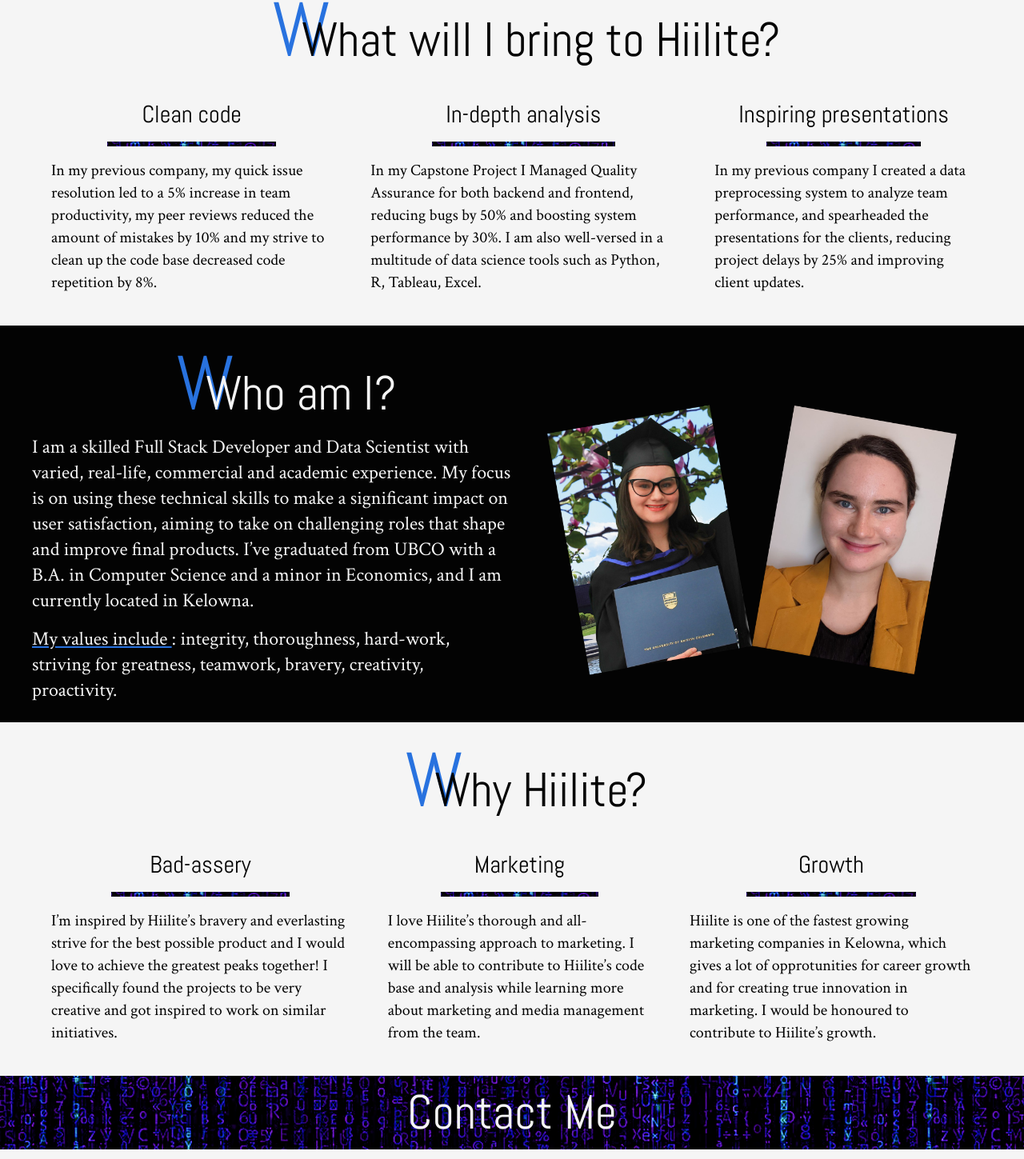
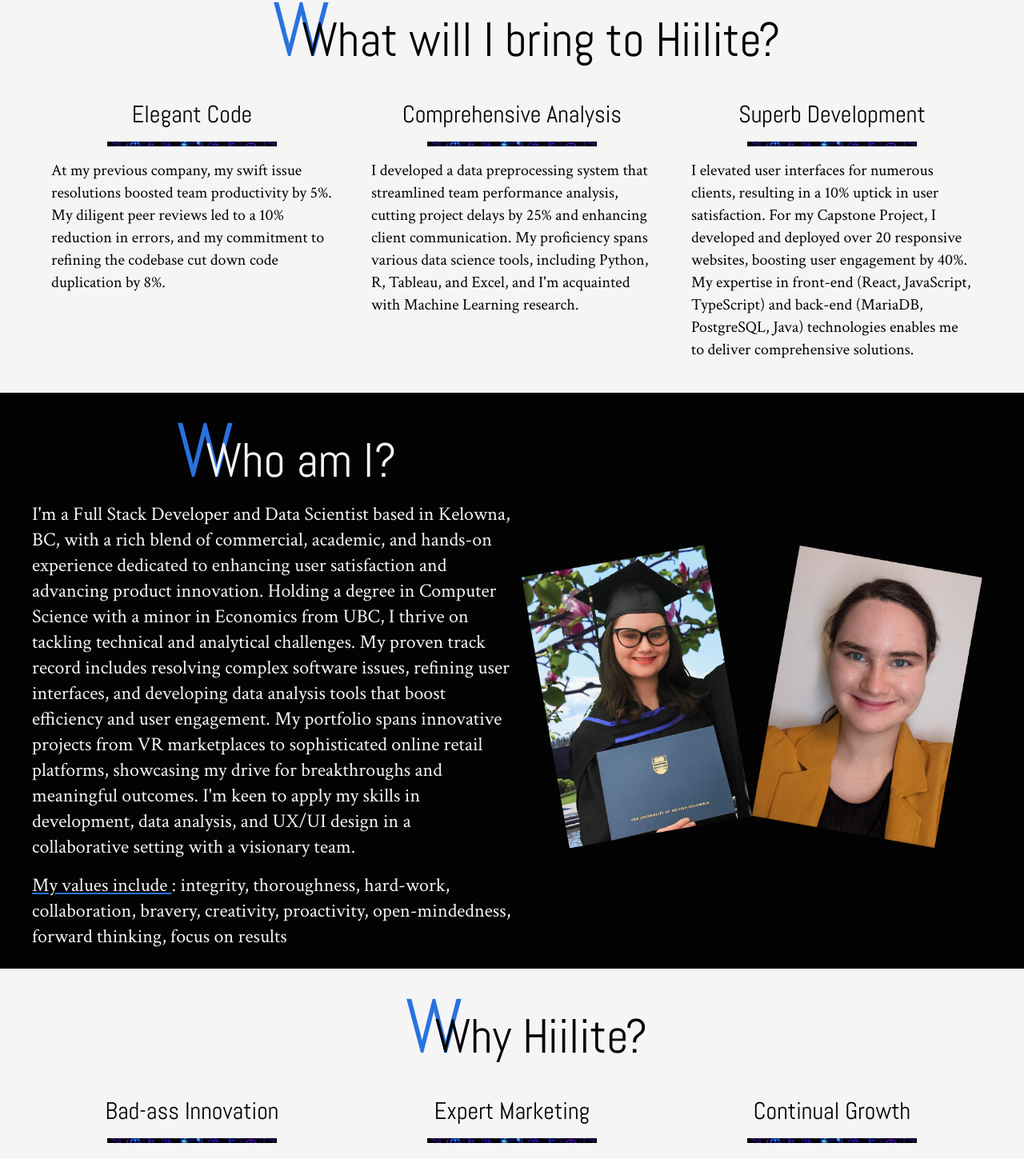
Before and after one commit to ElizavetaZhukova1/lizacodes, a React (Create React App) app: page /#/ForHiilite in a window 1280 px wide. Shown: the part 835-2284 px from the top of the page at 80% size. Built offline with nearby package versions, Linux system fonts and the light colour scheme.

Commit message:
Finished with Hiilite website

```diff
--- a/src/components/ContactMe.js
+++ b/src/components/ContactMe.js
@@ -15,12 +15,12 @@
         <img src={flameRed} alt="Red Flame" className="md:h-12 xs:max-md:h-8 md:group-hover:h-16 xs:max-md:group-hover:h-12 transition-all duration-300 motion-reduce:transition-none xs:max-md:motion-reduce:group-hover:h-8 md:motion-reduce:group-hover:h-12" />
         <div className="md:text-3xl md:group-hover:text-4xl xs:max-md:text-xl xs:max-md:group-hover:text-2xl transition-all duration-300 motion-reduce:transition-none md:motion-reduce:group-hover:text-3xl xs:max-md:motion-reduce:group-hover:text-xl">elizavetazhukova57@gmail.com</div>
         </div>
-        <div className="flex space-x-4 ml-1 md:items-end xs:max-md:items-center group">
+        <div className="flex space-x-4 ml-1 md:text-end md:items-end md:justify-end xs:max-md:items-center group">
         <img src={flameBlue} alt="Blue Flame" className="md:h-7 xs:max-md:h-5 xs:max-md:group-hover:h-9 md:group-hover:h-11 transition-all duration-300 motion-reduce:transition-none md:motion-reduce:group-hover:h-7 xs:max-md:motion-reduce:group-hover:h-5" />
-        <a href="https://www.linkedin.com/in/elizaveta-zhukova-computer-science/" className=" hover:text-blue_light md:text-2xl xs:max-md:text-lg md:group-hover:text-3xl xs:max-md:group-hover:text-xl transition-all duration-300 motion-reduce:transition-none md:motion-reduce:group-hover:text-2xl xs:max-md:motion-reduce:group-hover:text-lg" target="_blank" rel="noopener noreferrer">
+        <a href="https://www.linkedin.com/in/elizaveta-zhukova-computer-science/" className="hover:text-blue_light md:text-2xl xs:max-md:text-lg md:group-hover:text-3xl xs:max-md:group-hover:text-xl transition-all duration-300 motion-reduce:transition-none md:motion-reduce:group-hover:text-2xl xs:max-md:motion-reduce:group-hover:text-lg" target="_blank" rel="noopener noreferrer">
         linkedin.com/in/elizaveta-zhukova-computer-science/</a>
         </div>
-        <div className="flex space-x-4 ml-1 md:items-end xs:max-md:items-center group">
+        <div className="flex space-x-4 ml-1 md:text-end md:items-end xs:max-md:items-center group">
         <img src={flameBlue} alt="Blue Flame" className="md:h-7 xs:max-md:h-5 xs:max-md:group-hover:h-9 md:group-hover:h-11 transition-all duration-300 motion-reduce:transition-none md:motion-reduce:group-hover:h-7 xs:max-md:motion-reduce:group-hover:h-5" />
         <div className="md:text-2xl xs:max-md:text-lg md:group-hover:text-3xl xs:max-md:group-hover:text-xl transition-all duration-300 motion-reduce:transition-none md:motion-reduce:group-hover:text-2xl xs:max-md:motion-reduce:group-hover:text-lg">+1 250-575-8422 </div>
         </div>
--- a/src/components/GenBenSections.js
+++ b/src/components/GenBenSections.js
@@ -4,7 +4,7 @@
 const GenBenSections = ({firstHead, firstPar, secondHead, secondPar, thirdHead, thirdPar}) => {
   return (
 
-    <div className="flex md:justify-around md:items-left xs:max-md:flex-col xs:max-md:justify-evenly xs:max-md:items-center xs:max-md:space-x-4 mx-10 mt-10 mb-4 text-black_bg">
+    <div className="md:grid md:grid-cols-3 xs:max-md:flex md:justify-around md:items-left xs:max-md:flex-col xs:max-md:justify-evenly xs:max-md:items-center xs:max-md:space-x-4 mx-10 mt-10 mb-4 text-black_bg">
         <GenBenOneSec head={firstHead} par={firstPar}/>
         <GenBenOneSec head={secondHead} par={secondPar}/>
         <GenBenOneSec head={thirdHead} par={thirdPar}/>
--- a/src/components/GenWho.js
+++ b/src/components/GenWho.js
@@ -3,11 +3,7 @@
 import LinkPhoto from '../assets/link_photo.png';
 import GenLetterHead from './GenLetterHead';
 
-const GenWho = ({aboutMe=`I am a skilled Full Stack Developer and Data Scientist with varied, real-life,
-commercial and academic experience. My focus is on using these technical skills to make a significant
-impact on user satisfaction, aiming to take on challenging roles that shape and improve final products.
-I’ve graduated from UBCO with a B.A. in Computer Science and a minor in Economics, and I am currently
-located in Kelowna.`, myValues}) => {
+const GenWho = ({aboutMe=`I'm a Full Stack Developer and Data Scientist based in Kelowna, BC, with a rich blend of commercial, academic, and hands-on experience dedicated to enhancing user satisfaction and advancing product innovation. Holding a degree in Computer Science with a minor in Economics from UBC, I thrive on tackling technical and analytical challenges. My proven track record includes resolving complex software issues, refining user interfaces, and developing data analysis tools that boost efficiency and user engagement. My portfolio spans innovative projects from VR marketplaces to sophisticated online retail platforms, showcasing my drive for breakthroughs and meaningful outcomes. I'm keen to apply my skills in development, data analysis, and UX/UI design in a collaborative setting with a visionary team.`, myValues}) => {
   return (
     <div className="bg-black_bg text-white_bg py-6 md:grid md:grid-cols-2 xs:max-md:flex xs:max-md:flex-col md:px-10 xs:max-md:px-8">
         <div className="flex flex-col">
@@ -22,13 +18,13 @@
     <img
           src={gradPhoto}
           alt="Liza's graduation"
-          className="object-left justify-start items-start object-contain max-w-64 hover:max-w-72 transition-all duration-300 motion-reduce:transition-none motion-reduce:hover:max-w-64"
+          className="object-left justify-start items-start object-contain max-w-72 hover:max-w-80 transition-all duration-300 motion-reduce:transition-none motion-reduce:hover:max-w-64"
           style={{zIndex:20 }} // Adjust the size as needed
         />
     <img
           src={LinkPhoto}
           alt="Liza's LinkedIn Portrait"
-          className="object-right justify-end items-end object-contain max-w-64 hover:max-w-72 transition-all duration-300 motion-reduce:transition-none motion-reduce:hover:max-w-64"
+          className="object-right justify-end items-end object-contain max-w-72 hover:max-w-80 transition-all duration-300 motion-reduce:transition-none motion-reduce:hover:max-w-64"
           style={{ zIndex:10 }} // Adjust the size as needed
         />
     </div>
--- a/src/pages/ForHiilite.js
+++ b/src/pages/ForHiilite.js
@@ -13,31 +13,25 @@
 
   <div>
      <TopContact />
-    <GenIntro care1="code" care2="data" care3="marketing" compName="Hiilite" compPoss="Hiilite's"/>
-    <GenWhiteBg headQuestion={"What will I bring to Hiilite?"} firstHead={"Clean code"}
-    firstPar={`In my previous company, my quick issue resolution led to a 5% increase in team productivity,
-    my peer reviews reduced the amount of mistakes by 10% and my strive to clean up the code base
-     decreased code repetition by 8%.`}
-     secondHead={"In-depth analysis"} secondPar={`In my Capstone Project I Managed Quality Assurance for both backend
-     and frontend, reducing bugs by 50% and boosting system performance by 30%.
-     I am also well-versed in a multitude of data science tools such as Python, R, Tableau, Excel.`
+    <GenIntro care1="website development" care2="data" care3="marketing" compName="Hiilite" compPoss="Hiilite's"/>
+    <GenWhiteBg headQuestion={"What will I bring to Hiilite?"} firstHead={"Elegant Code"}
+    firstPar={`At my previous company, my swift issue resolutions boosted team productivity by 5%. My diligent peer reviews led to a 10% reduction in errors, and my commitment to refining the codebase cut down code duplication by 8%.
+    `}
+     secondHead={"Comprehensive Analysis"} secondPar={`I developed a data preprocessing system that streamlined team performance analysis, cutting project delays by 25% and enhancing client communication. My proficiency spans various data science tools, including Python, R, Tableau, and Excel, and I'm acquainted with Machine Learning research.
+     `
      }
-     thirdHead={"Inspiring presentations"} thirdPar={`In my previous company I created a data preprocessing system
-     to analyze team performance, and spearheaded the presentations for the clients,
-     reducing project delays by 25% and improving client updates.`}
+     thirdHead={"Superb Development"} thirdPar={`I elevated user interfaces for numerous clients, resulting in a 10% uptick in user satisfaction. For my Capstone Project, I developed and deployed over 20 responsive websites, boosting user engagement by 40%. My expertise in front-end (React, JavaScript, TypeScript) and back-end (MariaDB, PostgreSQL, Java) technologies enables me to deliver comprehensive solutions.
+     `}
      />
-    <GenWho myValues={"integrity, thoroughness, hard-work, striving for greatness, teamwork, bravery, creativity, proactivity."}/>
-    <GenWhiteBg headQuestion={"Why Hiilite?"} firstHead={"Bad-assery"}
-    firstPar={`I’m inspired by Hiilite’s bravery and everlasting strive for the best possible product
-    and I would love to achieve the greatest peaks together! I specifically found the projects
-    to be very creative and got inspired to work on similar initiatives.`}
-     secondHead={"Marketing"} secondPar={`I love Hiilite’s thorough and all-encompassing approach to marketing.
-     I will be able to contribute to Hiilite’s code base and analysis while learning more
-     about marketing and media management from the team.`
+    <GenWho myValues={"integrity, thoroughness, hard-work, collaboration, bravery, creativity, proactivity, open-mindedness, forward thinking, focus on results"}/>
+    <GenWhiteBg headQuestion={"Why Hiilite?"} firstHead={"Bad-ass Innovation"}
+    firstPar={`I'm captivated by Hiilite's boldness and relentless pursuit of excellence, and I'm eager to join such a committed team! The brand rejuvenation for Rosebuds Designer Consignment Store particularly caught my eye for its effectiveness, elegance, and visual appeal. I'm excited about the prospect of contributing my UI/UX design and coding knowledge to similar transformative projects.
+    `}
+     secondHead={"Expert Marketing"} secondPar={`I admire Hiilite's fearless approach to navigating marketing challenges across diverse industries and audiences. The Toto Travelling Out website overhaul and marketing initiative stand as a testament to Hiilite's exceptional marketing prowess. I'm keen to delve deeper into social media strategy and marketing with the Hiilite team, enhancing project codebases and engaging in comprehensive data analysis to uncover the most compelling solutions.
+     `
      }
-     thirdHead={"Growth"} thirdPar={`Hiilite is one of the fastest growing marketing companies in Kelowna,
-     which gives a lot of opprotunities for career growth and for creating true innovation in marketing.
-     I would be honoured to contribute to Hiilite’s growth.`}
+     thirdHead={"Continual Growth"} thirdPar={`Hiilite's recognition as the best marketing agency in Kelowna with the CCA award in 2024 is a testament to its potential for future expansion. I'm driven by swift growth and new challenges, and I'm confident that as a member of the Hiilite team, I can contribute to overcoming future hurdles! I thrive in collaborative environments and am excited to join forces with Hiilite's talented team to achieve new heights together.
+     `}
      />
     <ContactMe/>
   </div>
--- a/src/pages/HomePage.js
+++ b/src/pages/HomePage.js
@@ -3,12 +3,12 @@
 
 const HomePage = () => (
   <div className="bg-black_bg font-head_text text-white_bg py-10 justify-center flex items-center flex-col space-y-10 h-screen px-10">
-   <h1 className="text-4xl text-left">Oops... Looks like this isn't the page you were looking for!
+   <h1 className="md:text-4xl xs:max-md:text-2xl text-left">Oops... Looks like this isn't the page you were looking for!
    </h1>
-   <h2 className="text-4xl text-left">
+   <h2 className="md:text-4xl xs:max-md:text-2xl">
    Please send me an email if you have any questions!
    </h2>
-   <p className="font-hl_text text-3xl underline decoration-blue_light pt-2">elizavetazhukova57@gmail.com</p>
+   <p className="font-hl_text md:text-3xl xs:max-md:text-xl underline decoration-blue_light pt-2">elizavetazhukova57@gmail.com</p>
     <ul>
       <li><Link to="/forHiilite">Go to Hiilite</Link></li>
       <li><Link to="/forImagineEverything">Go to Imagine Everything</Link></li>
```
